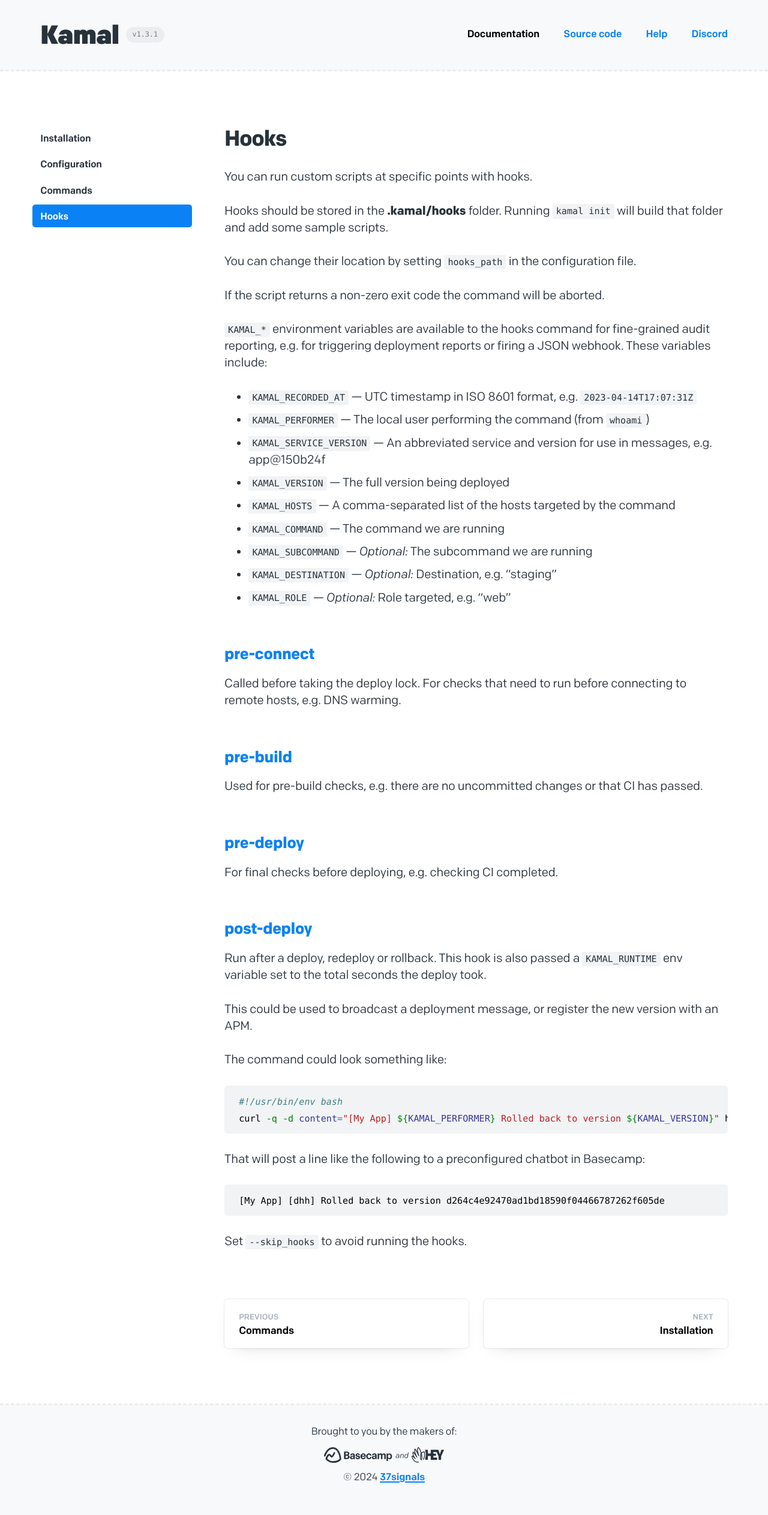
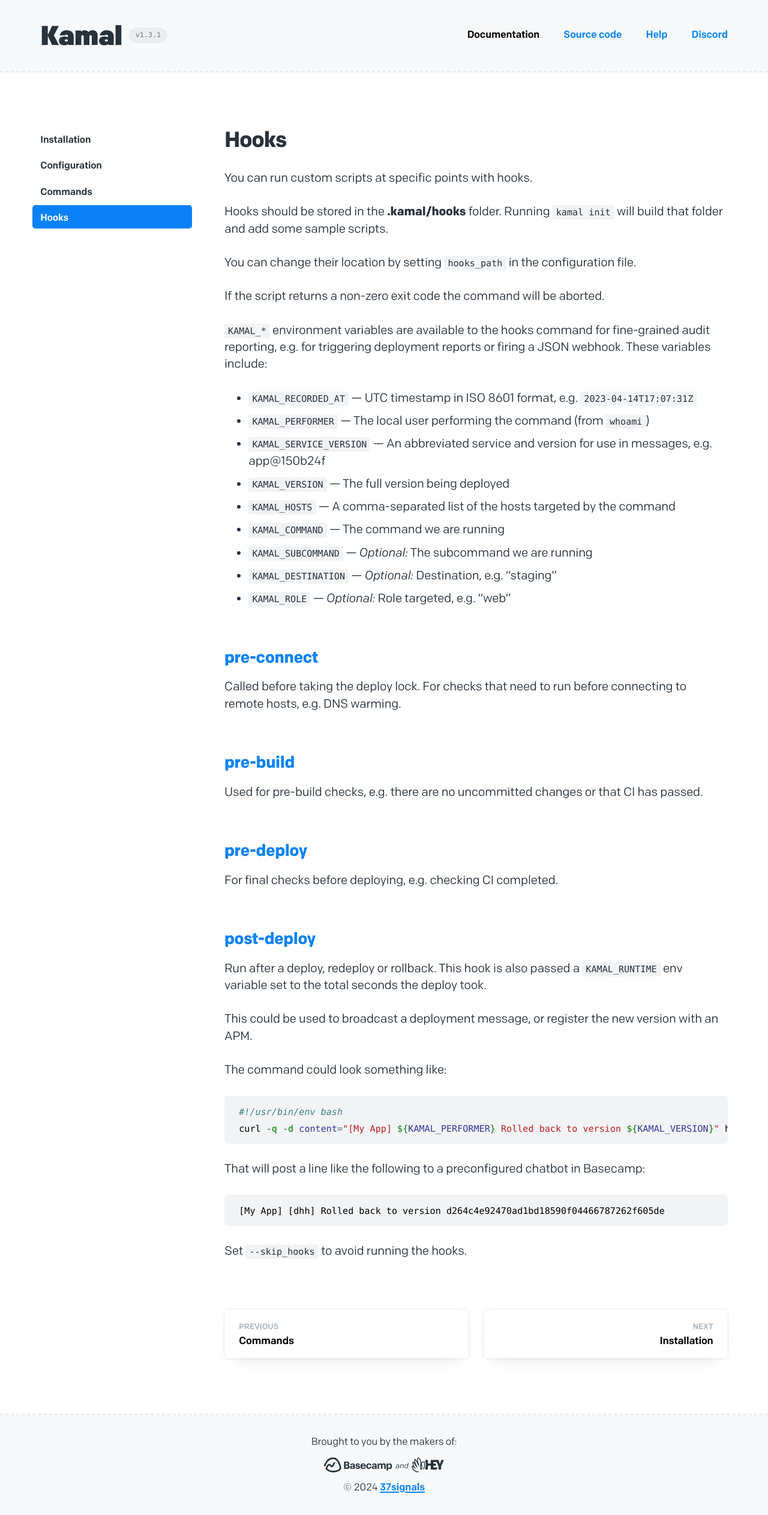
Before and after one commit to basecamp/kamal-site, a Jekyll site: the page built from docs/hooks/index.md, in a window 1280 px wide. Shown: the whole page at 60% size. Built offline with Jekyll 4.4.1, drawn with Linux system fonts in a browser that asks for light colours.

Commit message:
Nudge x-large font size

```diff
--- a/_sass/base/_root.scss
+++ b/_sass/base/_root.scss
@@ -33,7 +33,7 @@
   --font-size-small: 75%;
   --font-size-medium: 100%;
   --font-size-large: 115%;
-  --font-size-x-large: 130%;
+  --font-size-x-large: 135%;
   --font-size-xx-large: 180%;
   --font-size-xxx-large: 250%;
 
```
